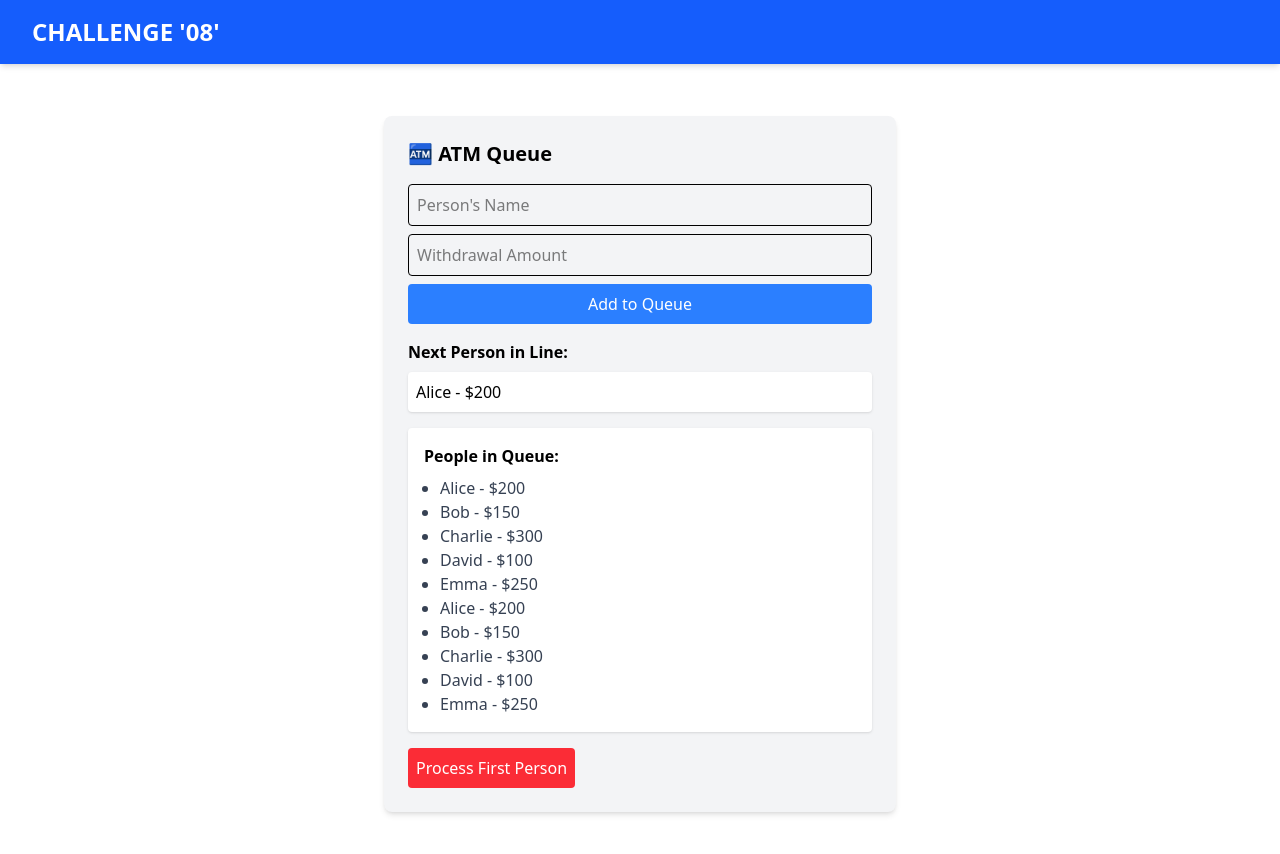
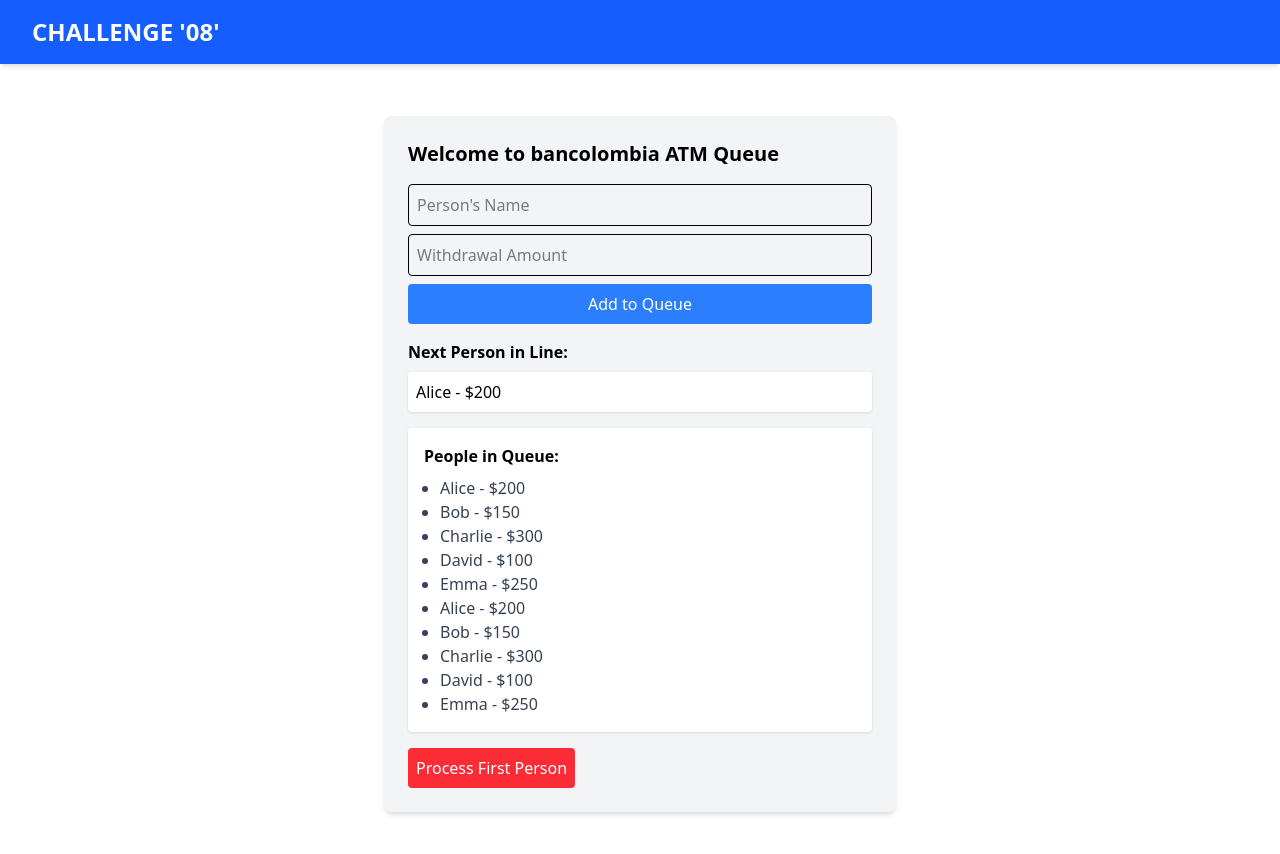
Before and after one commit to SebastianM1206/homeworks, a React (Vite) app in the folder my-vite-app/: page / in a window 1280 px wide. Shown: the top 854 px of the page. Built offline with nearby package versions, Linux system fonts and the light colour scheme.

Commit message:
Finished

```diff
--- a/my-vite-app/src/pages/ATMQueueComponent.jsx
+++ b/my-vite-app/src/pages/ATMQueueComponent.jsx
@@ -57,7 +57,9 @@
 
   return (
     <div className="w-lg mx-auto p-6 bg-gray-100 rounded-lg shadow-md">
-      <h2 className="text-xl font-bold mb-4">🏧 ATM Queue</h2>
+      <h2 className="text-xl font-bold mb-4">
+        Welcome to bancolombia ATM Queue
+      </h2>
 
       {/* Input Fields */}
       <div className="grid grid-cols-1 gap-2 mb-4">
```
